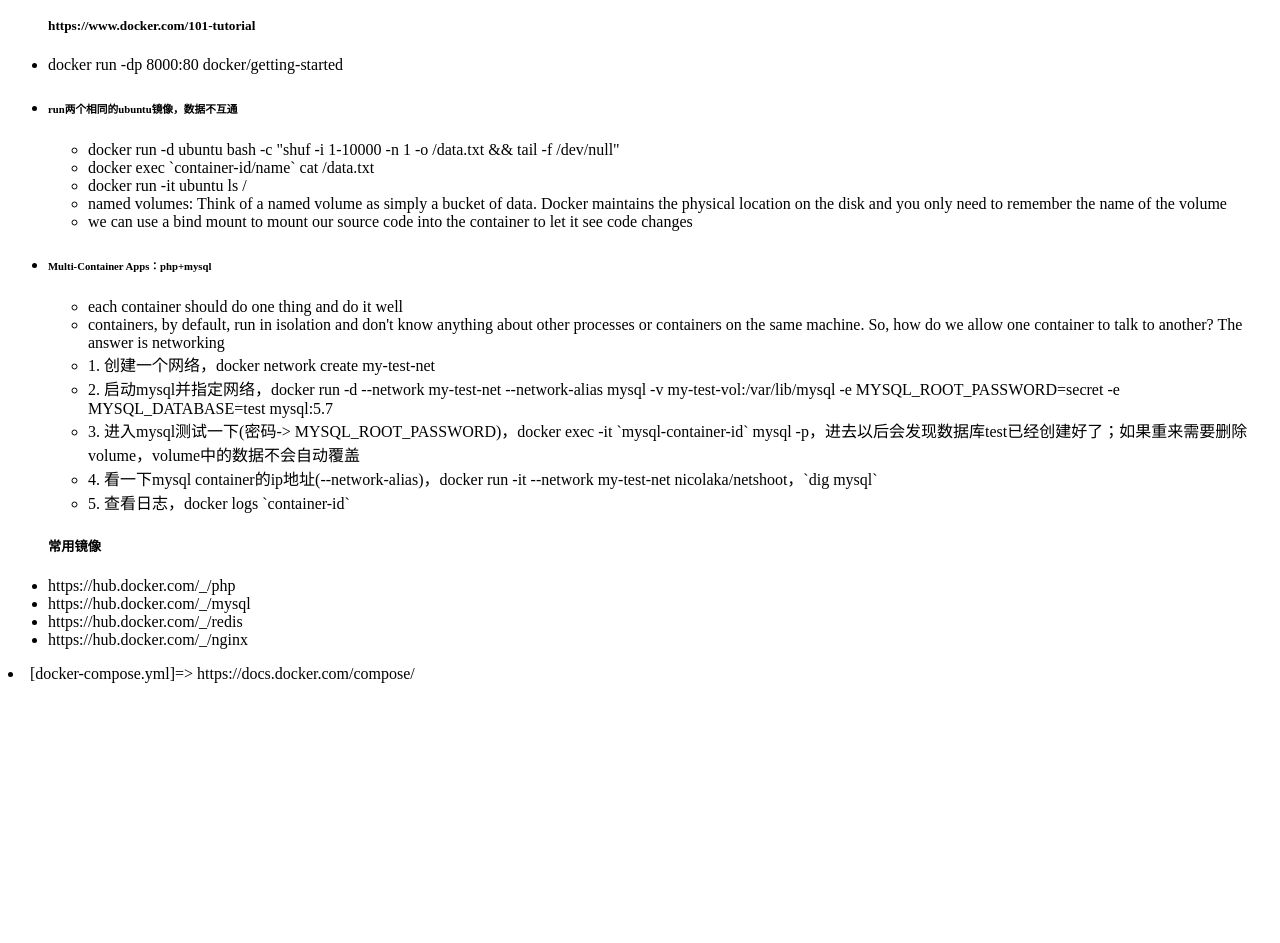
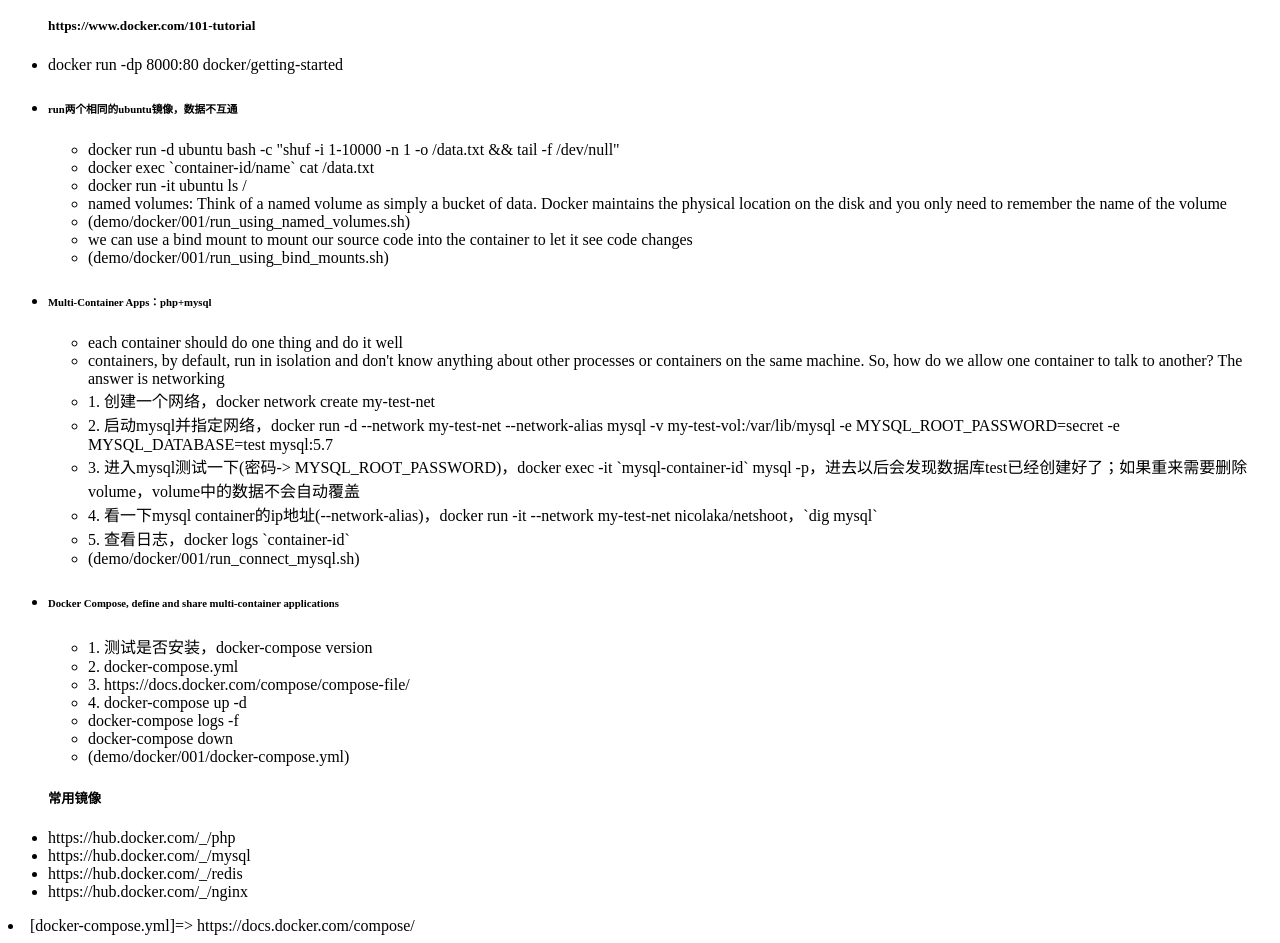
Before and after one commit to mdj20130907/mdj20130907.github.io, a PHP site: page /2020/09/15.html in a window 1280 px wide. Shown: the part 1090-2033 px from the top of the page. Before the commit the page ends 1773 px from the top, so only its background shows below. Run offline with PHP 8.4, Linux system fonts and the light colour scheme.

Commit message:
docker: compose

```diff
--- a/2020/09/15.html
+++ b/2020/09/15.html
@@ -95,7 +95,9 @@
         </ul>
         <ul>
           <li>named volumes: Think of a named volume as simply a bucket of data. Docker maintains the physical location on the disk and you only need to remember the name of the volume</li>
+          <li>(demo/docker/001/run_using_named_volumes.sh)</li>
           <li>we can use a bind mount to mount our source code into the container to let it see code changes</li>
+          <li>(demo/docker/001/run_using_bind_mounts.sh)</li>
         </ul>
       </li>
 
@@ -109,6 +111,20 @@
           <li>3. 进入mysql测试一下(密码-> MYSQL_ROOT_PASSWORD)，docker exec -it `mysql-container-id` mysql -p，进去以后会发现数据库test已经创建好了；如果重来需要删除volume，volume中的数据不会自动覆盖</li>
           <li>4. 看一下mysql container的ip地址(--network-alias)，docker run -it --network my-test-net nicolaka/netshoot，`dig mysql`</li>
           <li>5. 查看日志，docker logs `container-id`</li>
+          <li>(demo/docker/001/run_connect_mysql.sh)</li>
+        </ul>
+      </li>
+
+      <li>
+        <h6>Docker Compose, define and share multi-container applications</h6>
+        <ul>
+          <li>1. 测试是否安装，docker-compose version</li>
+          <li>2. docker-compose.yml</li>
+          <li>3. https://docs.docker.com/compose/compose-file/</li>
+          <li>4. docker-compose up -d</li>
+          <li>docker-compose logs -f</li>
+          <li>docker-compose down</li>
+          <li>(demo/docker/001/docker-compose.yml)</li>
         </ul>
       </li>
     </ul>
--- a/demo/docker/001/index.php
+++ b/demo/docker/001/index.php
@@ -17,8 +17,10 @@ if(array_key_exists('balance', $_POST)){
 
 // 测试mysql
 try {
-    $mysqlIp = '172.18.0.2';// 借助nicolaka/netshoot镜像获得
-    $dbh = new PDO("mysql:host=$mysqlIp;dbname=test", 'root', 'secret');
+    $mysqlHost = '172.18.0.2';// 借助nicolaka/netshoot镜像获得
+    $mysqlHost = 'mysql';// 因为ip会变
+    // demo/docker/001/docker-compose.yml: We can pick any name for the service. The name will automatically become a network alias, which will be useful when defining our MySQL service.
+    $dbh = new PDO("mysql:host=$mysqlHost;dbname=test", 'root', 'secret');
     foreach($dbh->query('show databases') as $row) {
         print_r($row);
         print '<br/>';
```
Also changed, not shown: demo/docker/001/docker-compose.yml (added, +17 -0 lines), 1 other file.
